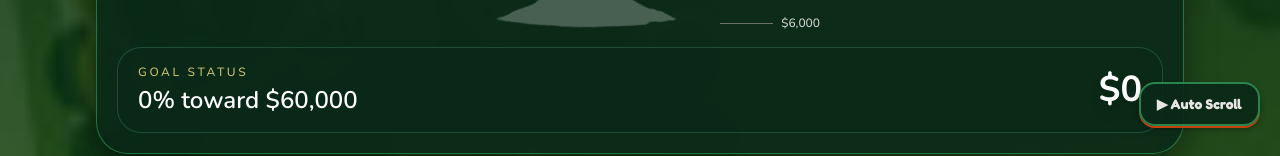
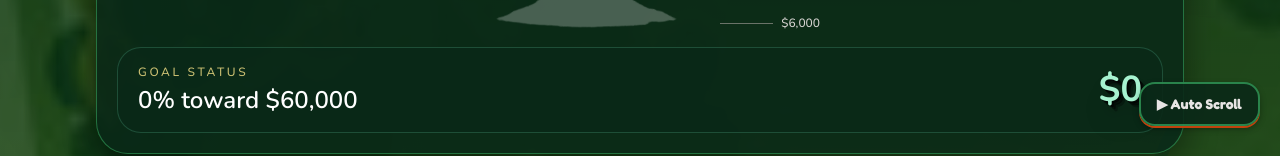
Before and after one commit to jayschowmein/springsmash-donation-leaderboard, a React (Vite) app: page / in a window 1280 px wide. Shown: the part 654-810 px from the top of the page. Built offline with nearby package versions, Linux system fonts and the light colour scheme; no server answers; the database is empty.

Commit message:
Style total donation amount with light green color and 3D bubble effect

```diff
--- a/src/App.tsx
+++ b/src/App.tsx
@@ -577,7 +577,12 @@ const App: React.FC = () => {
                       : `${Math.round(donationProgress * 100)}% toward $60,000`}
                   </p>
                 </div>
-                <p className="text-4xl font-bold text-white drop-shadow-lg">
+                <p
+                  className="text-4xl font-bold text-emerald-200 drop-shadow-xl"
+                  style={{
+                    textShadow: '2px 2px 0px rgba(0,0,0,0.7), 4px 4px 0px rgba(0,0,0,0.5), 6px 6px 0px rgba(0,0,0,0.3)'
+                  }}
+                >
                   ${totalDonations.toLocaleString()}
                 </p>
               </div>
```
